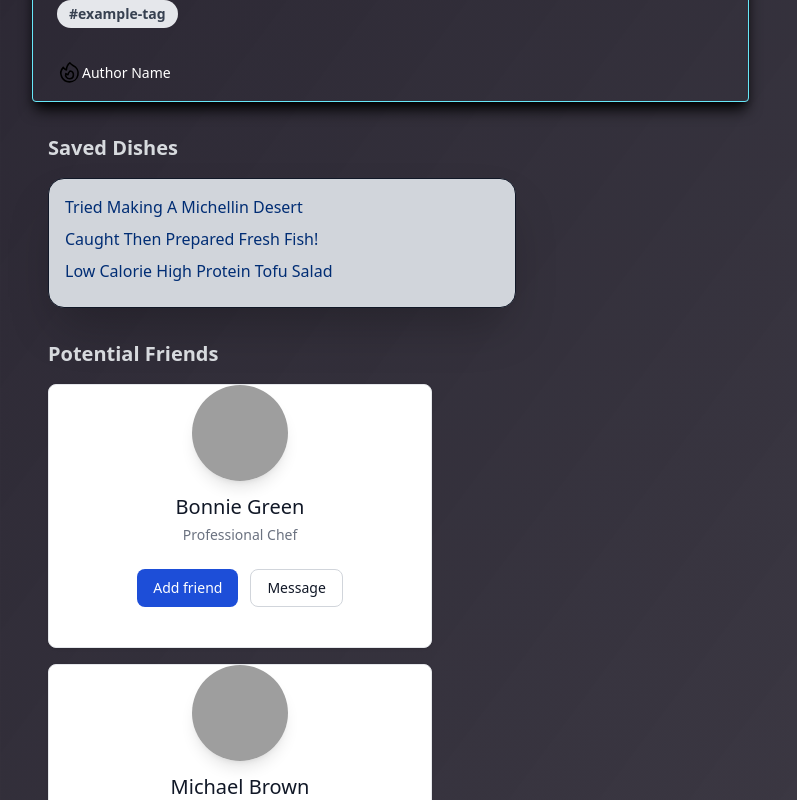
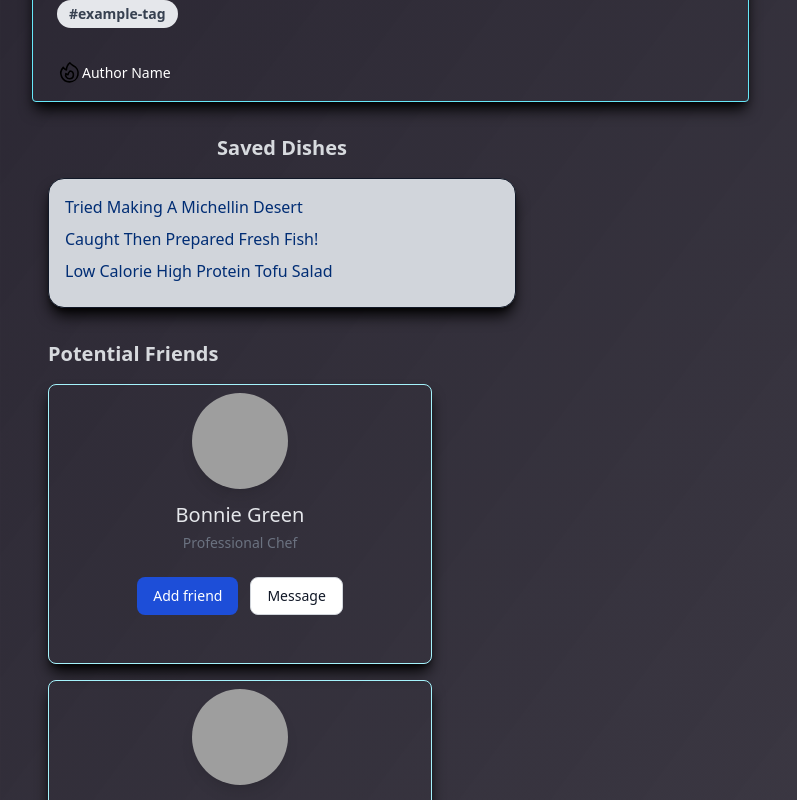
Before and after one commit to jbxamora/SPICE, a React (Vite) app in the folder client/: page /home in a window 1280 px wide. Shown: the part 3560-4360 px from the top of the page, without its empty margins (0-797 px from the left). Built offline with nearby package versions, Linux system fonts and the light colour scheme; grey boxes are pictures that could not be loaded.

Commit message:
updated sidebar styles

```diff
--- a/client/src/components/SideBar/index.jsx
+++ b/client/src/components/SideBar/index.jsx
@@ -3,9 +3,9 @@ import { potentialFriends } from "../../constants/constants";
 
 const SideBar = ({ savedPosts }) => {
   return (
-    <div className="hidden md:block sticky top-16 md:w-[500px] h-auto lg:w-[500px] px-4 ml-4">
-      <h2 className="text-xl text-[#d7dade] font-bold mb-4">Saved Dishes</h2>
-      <ul className="bg-gray-300 border border-gray-900 rounded-2xl shadow-2xl p-4 mb-8">
+    <div className="hidden lg:block sticky top-16 lg:w-[500px] h-auto px-4 ml-4">
+      <h2 className="text-xl text-[#d7dade] text-center font-bold mb-4">Saved Dishes</h2>
+      <ul className="bg-gray-300 border border-gray-900 rounded-2xl shadow-lg shadow-black p-4 mb-8">
         {savedPosts.map((post) => (
           <li key={post.id} className="mb-2">
             <a
@@ -18,15 +18,15 @@ const SideBar = ({ savedPosts }) => {
         ))}
       </ul>
 
-      <div className="hidden md:block top-16 mt-8">
-        <h2 className="text-xl text-[#d7dade] font-bold mb-4">
+      <div className="hidden lg:block top-16 mt-8">
+        <h2 className="text-xl text-[#d7dade] text-justify font-bold mb-4">
           Potential Friends
         </h2>
         <div className="grid grid-cols-1 gap-4">
           {potentialFriends.map((friend) => (
             <div
               key={friend.id}
-              className="w-full max-w-sm bg-white border border-gray-200 rounded-lg shadow dark:bg-gray-800 dark:border-gray-700"
+              className="w-full max-w-sm bg-transparent border border-cyan-200 rounded-lg shadow-lg shadow-black py-2 dark:bg-gray-800 dark:border-gray-700"
             >
               <div className="flex flex-col items-center pb-10">
                 <img
@@ -34,7 +34,7 @@ const SideBar = ({ savedPosts }) => {
                   src={friend.image}
                   alt={`${friend.name} image`}
                 />
-                <h5 className="mb-1 text-xl font-medium text-gray-900 dark:text-white">
+                <h5 className="mb-1 text-xl font-medium text-gray-200 dark:text-white">
                   {friend.name}
                 </h5>
                 <span className="text-sm text-gray-500 dark:text-gray-400">
```
